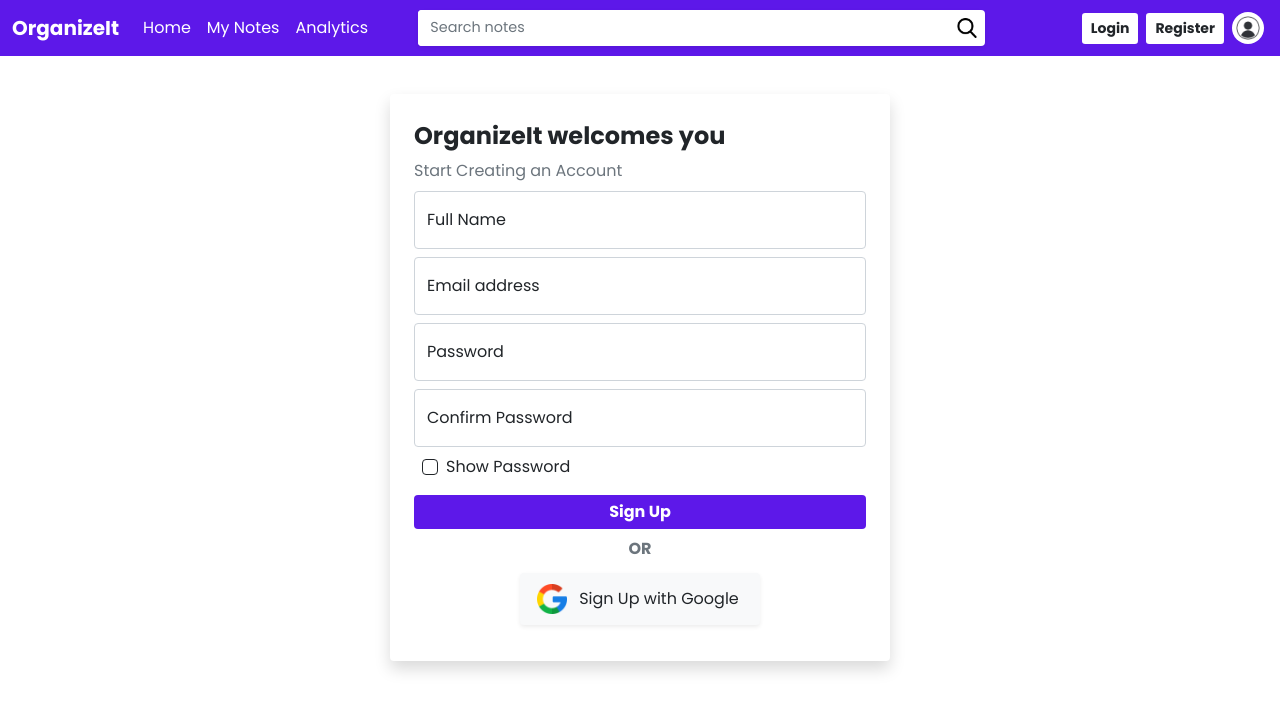
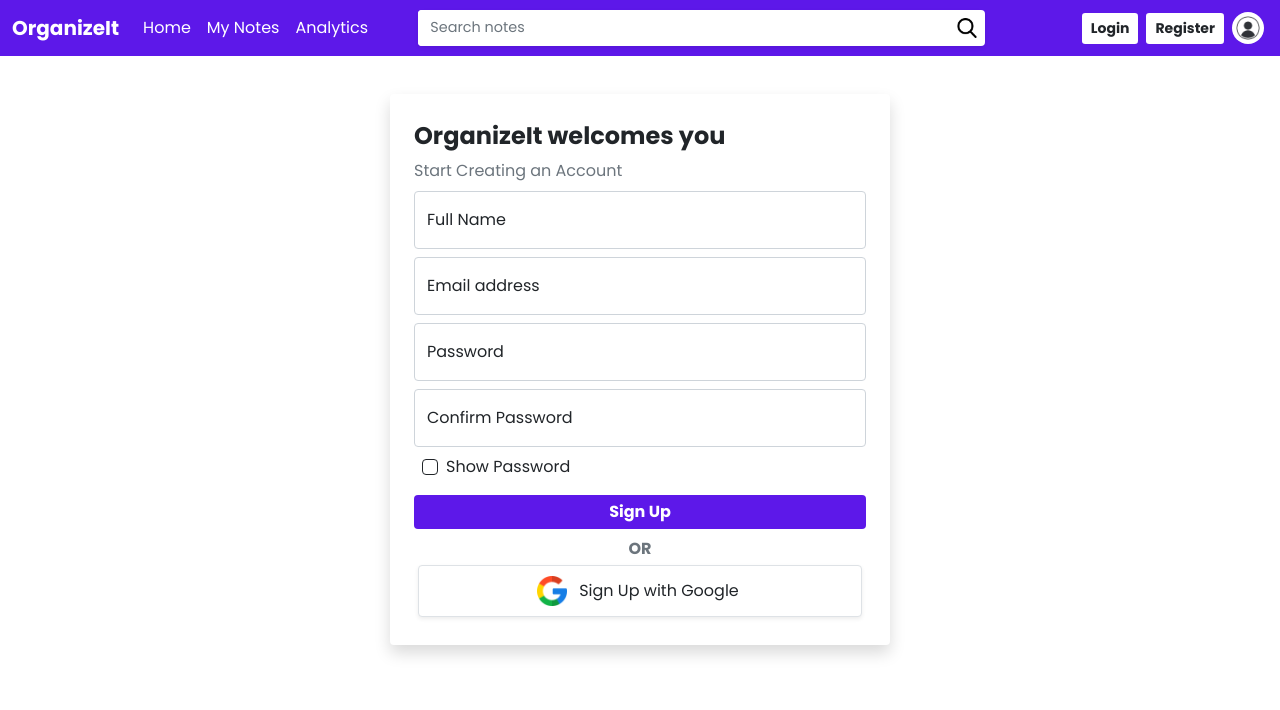
Before and after one commit to HariSirikonda/OrganizeIt, a React (Create React App) app in the folder frontend/notes-app/: page /signup in a window 1280 px wide. Shown: the top 710 px of the page. Built offline with nearby package versions, Linux system fonts and the light colour scheme; a web font is replaced by a local one.

Commit message:
Added changes to google sign in button on my page

```diff
--- a/frontend/notes-app/src/pages/Login.js
+++ b/frontend/notes-app/src/pages/Login.js
@@ -83,7 +83,7 @@
                 <button id="ContinueButton" type="submit" className="submit_btn btn btn-md nav-color text-white shadow-none w-100 my-2 p-1"><b>Login</b></button>
                 <div className="text-center text-uppercase text-muted mb-1"><b>OR</b></div>
                 <div className='m-1 d-flex align-items-center justify-content-center'>
-                    <button className='btn bg-light m-2 d-flex align-items-center justify-content-center shadow-sm'>
+                    <button className='btn bg-white d-flex align-items-center justify-content-center shadow-sm border w-100'>
                         <img
                             className='m-1 p-0'
                             alt='show me'
--- a/frontend/notes-app/src/pages/SignUp.js
+++ b/frontend/notes-app/src/pages/SignUp.js
@@ -119,7 +119,7 @@
                     </div>
                     <div className='m-1 d-flex align-items-center justify-content-center'>
                         <button
-                            className='btn bg-light m-2 d-flex align-items-center justify-content-center shadow-sm'
+                            className='btn bg-white d-flex align-items-center justify-content-center shadow-sm border w-100'
                             type='button'
                             onClick={() => { console.log("Sign in with google clicked") }}
                         >
```
